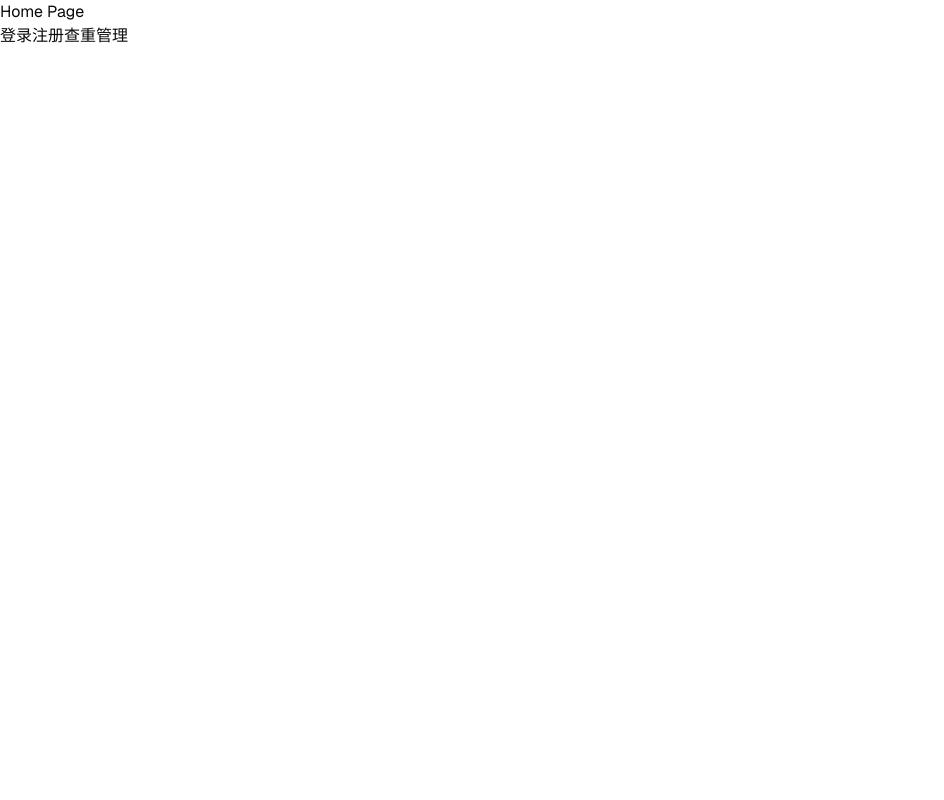
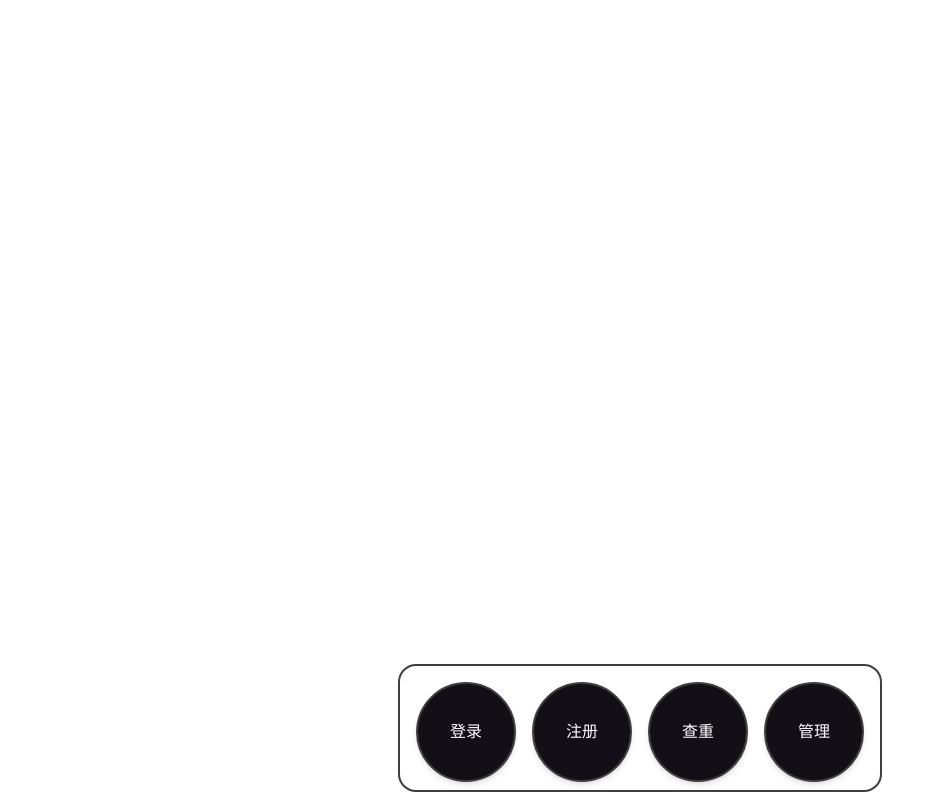
Before and after one commit to Victoria-11-12/wwcc, a Next.js app in the folder check-web/: page /home in a window 1280 px wide. Shown: the whole page, without its empty margins (0-944 px from the left). Built offline with nearby package versions, Linux system fonts and the light colour scheme.

Commit message:
feat: 首页导航设计完成

```diff
--- a/check-web/app/home/page.tsx
+++ b/check-web/app/home/page.tsx
@@ -1,13 +1,23 @@
-import Link from "next/link";
+'use client';
+
+import Dock from "@/components/Dock";
+import { useRouter } from "next/navigation";
 
 export default function Home() {
+  // 路由跳转
+  const router = useRouter();
+
+  // Dock 按钮配置：文字 + 点击跳转路径
+  const items = [
+    { label: "登录", onClick: () => router.push("/login") },
+    { label: "注册", onClick: () => router.push("/register") },
+    { label: "查重", onClick: () => router.push("/check") },
+    { label: "管理", onClick: () => router.push("/admin") },
+  ];
+
   return (
     <div>
-      <div>Home Page</div>
-      <Link href="/login">登录</Link>
-      <Link href="/register">注册</Link>
-      <Link href="/check">查重</Link>
-      <Link href="/admin">管理</Link>
+      <Dock items={items} />
     </div>
   );
 }
--- a/check-web/components/Dock.tsx
+++ b/check-web/components/Dock.tsx
@@ -6,13 +6,11 @@ import {
   useMotionValue,
   useSpring,
   useTransform,
-  type SpringOptions,
-  AnimatePresence
+  type SpringOptions
 } from 'motion/react';
-import React, { Children, cloneElement, useEffect, useMemo, useRef, useState } from 'react';
+import React, { useMemo, useRef } from 'react';
 
 export type DockItemData = {
-  icon: React.ReactNode;
   label: React.ReactNode;
   onClick: () => void;
   className?: string;
@@ -53,7 +51,6 @@ function DockItem({
   label
 }: DockItemProps) {
   const ref = useRef<HTMLDivElement>(null);
-  const isHovered = useMotionValue(0);
 
   const mouseDistance = useTransform(mouseX, val => {
     const rect = ref.current?.getBoundingClientRect() ?? {
@@ -80,10 +77,6 @@ function DockItem({
         width: size,
         height: size
       }}
-      onHoverStart={() => isHovered.set(1)}
-      onHoverEnd={() => isHovered.set(0)}
-      onFocus={() => isHovered.set(1)}
-      onBlur={() => isHovered.set(0)}
       onClick={onClick}
       onKeyDown={handleKeyDown}
       className={`relative inline-flex items-center justify-center rounded-full bg-[#120F17] border-neutral-700 border-2 shadow-md ${className}`}
@@ -92,70 +85,29 @@ function DockItem({
       aria-haspopup="true"
       aria-label={typeof label === 'string' ? label : undefined}
     >
-      {Children.map(children, child =>
-        React.isValidElement(child)
-          ? cloneElement(child as React.ReactElement<{ isHovered?: MotionValue<number> }>, { isHovered })
-          : child
-      )}
+      {children}
     </motion.div>
-  );
-}
-
-type DockLabelProps = {
-  className?: string;
-  children: React.ReactNode;
-  isHovered?: MotionValue<number>;
-};
-
-function DockLabel({ children, className = '', isHovered }: DockLabelProps) {
-  const [isVisible, setIsVisible] = useState(false);
-
-  useEffect(() => {
-    if (!isHovered) return;
-    const unsubscribe = isHovered.on('change', latest => {
-      setIsVisible(latest === 1);
-    });
-    return () => unsubscribe();
-  }, [isHovered]);
-
-  return (
-    <AnimatePresence>
-      {isVisible && (
-        <motion.div
-          initial={{ opacity: 0, y: 0 }}
-          animate={{ opacity: 1, y: -10 }}
-          exit={{ opacity: 0, y: 0 }}
-          transition={{ duration: 0.2 }}
-          className={`${className} absolute -top-6 left-1/2 w-fit whitespace-pre rounded-md border border-neutral-700 bg-[#120F17] px-2 py-0.5 text-xs text-white`}
-          role="tooltip"
-          style={{ x: '-50%' }}
-        >
-          {children}
-        </motion.div>
-      )}
-    </AnimatePresence>
   );
 }
 
 type DockIconProps = {
   className?: string;
   children: React.ReactNode;
-  isHovered?: MotionValue<number>;
 };
 
 function DockIcon({ children, className = '' }: DockIconProps) {
-  return <div className={`flex items-center justify-center ${className}`}>{children}</div>;
+  return <div className={`flex items-center justify-center text-white ${className}`}>{children}</div>;
 }
 
 export default function Dock({
   items,
   className = '',
   spring = { mass: 0.1, stiffness: 150, damping: 12 },
-  magnification = 70,
+  magnification = 140,
   distance = 200,
-  panelHeight = 64,
-  dockHeight = 256,
-  baseItemSize = 50
+  panelHeight = 128,
+  dockHeight = 512,
+  baseItemSize = 100
 }: DockProps) {
   const mouseX = useMotionValue(Infinity);
   const isHovered = useMotionValue(0);
@@ -192,8 +144,7 @@ export default function Dock({
             baseItemSize={baseItemSize}
             label={item.label}
           >
-            <DockIcon>{item.icon}</DockIcon>
-            <DockLabel>{item.label}</DockLabel>
+            <DockIcon>{item.label}</DockIcon>
           </DockItem>
         ))}
       </motion.div>
```
